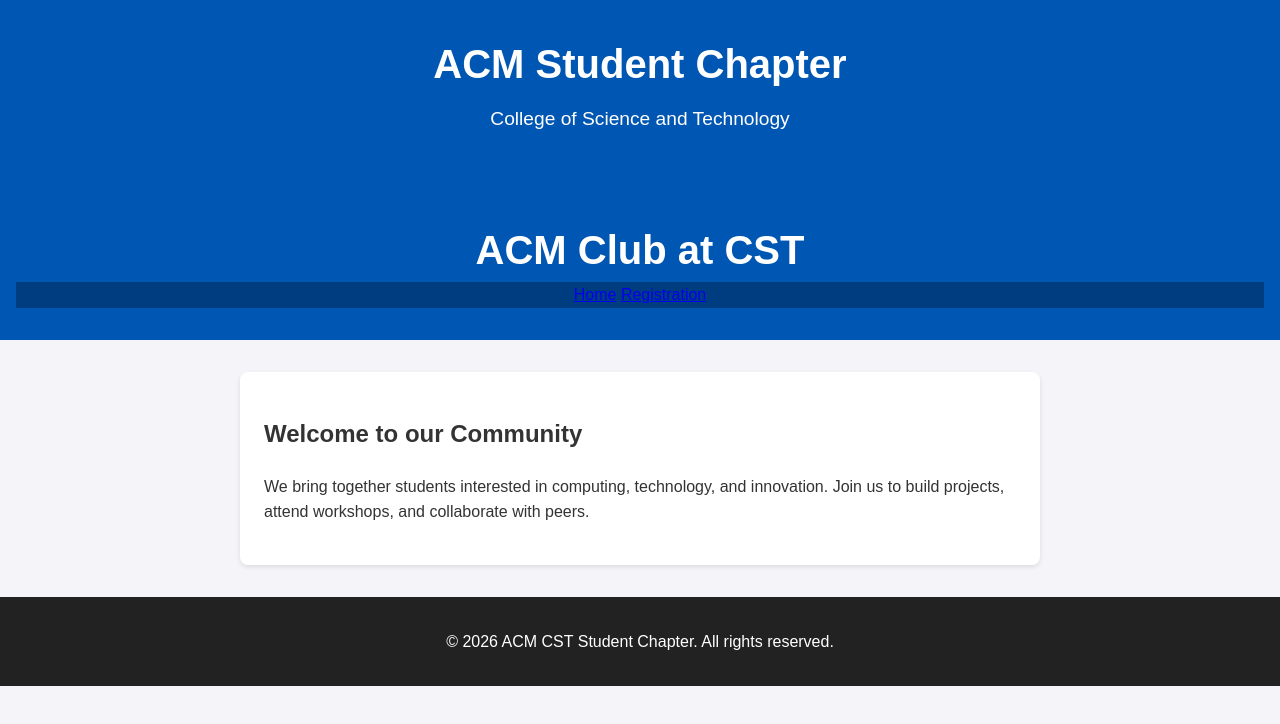
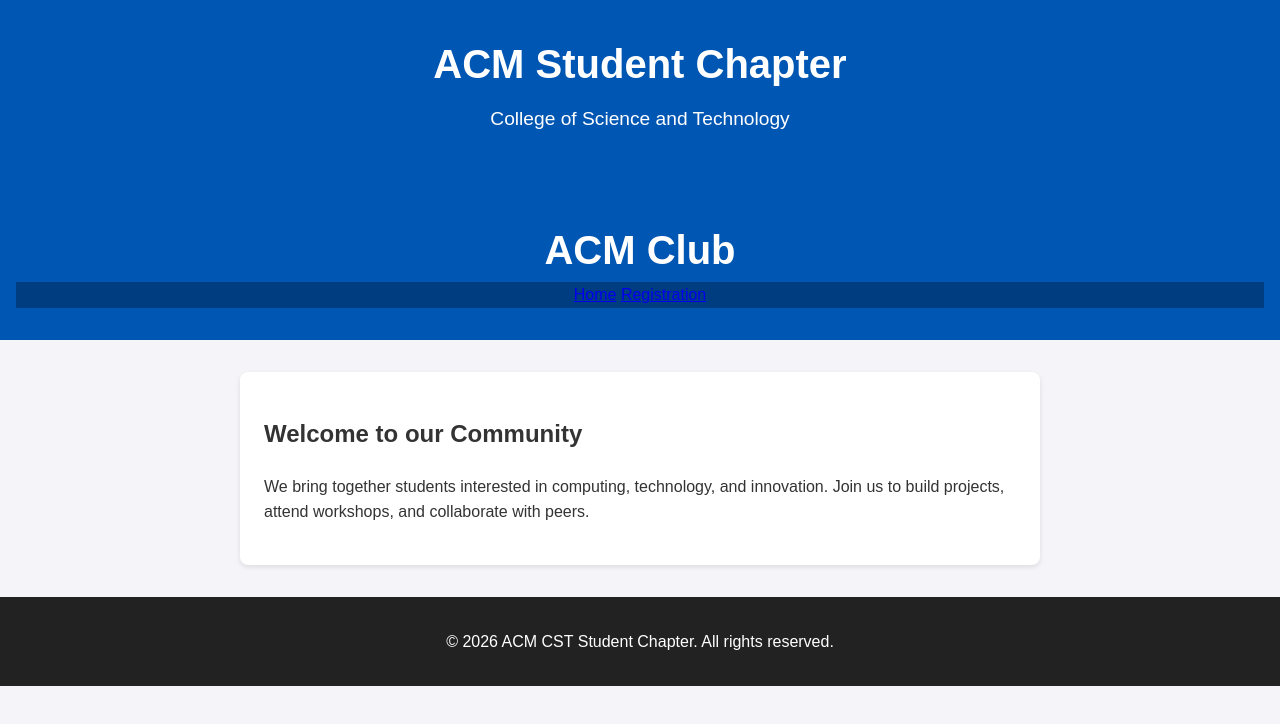
Before and after one commit to TashiSeldon/acm-club-cst-tashisquare, a plain HTML site: page index.html in a window 1280 px wide. Drawn offline with Linux system fonts and the light colour scheme.

```diff
--- a/index.html
+++ b/index.html
@@ -16,7 +16,7 @@
 
     <!-- Navigation Placeholder -->
     <header>
-    <h1>ACM Club at CST</h1>
+    <h1>ACM Club</h1>
 
     <nav>
         <a href="index.html">Home</a>
```
